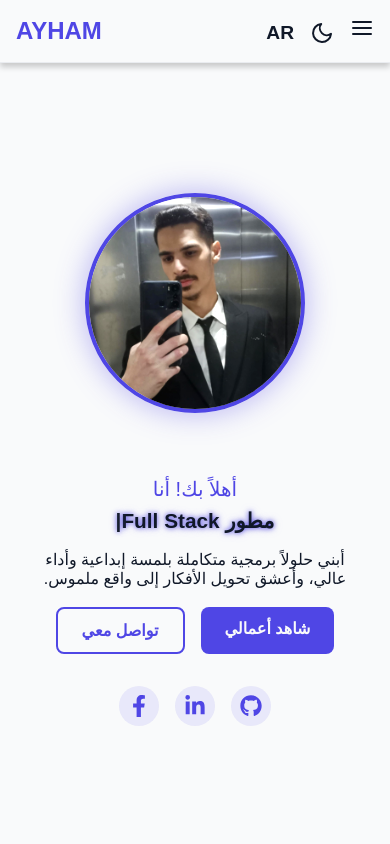
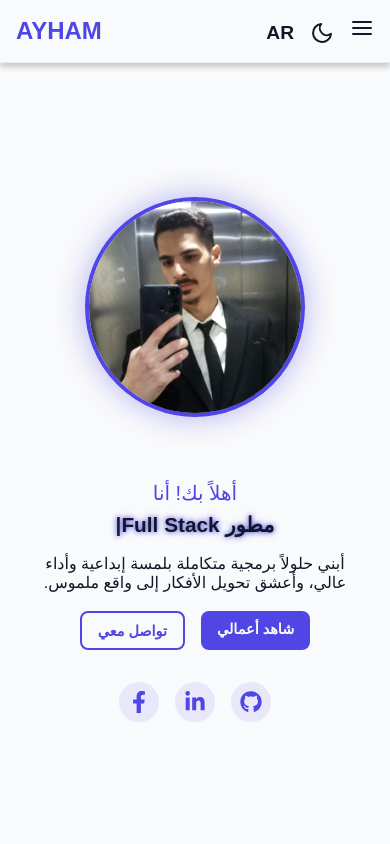
Before and after one commit to Ayham1najeb/portfolio-ayham, a React (Vite) app: page / in a window 390 px wide. Shown: the top 844 px of the page. Built offline with nearby package versions, Linux system fonts and the light colour scheme.

Commit message:
Update email to najebayham and fix hero button styles on mobile

```diff
--- a/src/components/Contact.jsx
+++ b/src/components/Contact.jsx
@@ -285,7 +285,7 @@ const Contact = () => {
                         <FaEnvelope />
                         <div>
                             <p style={{ color: 'var(--color-text)', fontWeight: 'bold' }}>{t('contact_email')}</p>
-                            <p style={{ color: '#6B7280', fontSize: '1rem', direction: 'ltr', textAlign: 'start' }}>ayhamoy2@gmail.com</p>
+                            <p style={{ color: '#6B7280', fontSize: '1rem', direction: 'ltr', textAlign: 'start' }}>najebayham@gmail.com</p>
                         </div>
                     </InfoCard>
 
--- a/src/components/Hero.jsx
+++ b/src/components/Hero.jsx
@@ -83,8 +83,13 @@ const PrimaryButton = styled(motion.a)`
     padding: 0.75rem 1.5rem;
     border-radius: 0.5rem;
     transition: background-color 0.3s;
+    text-align: center;
     &:hover {
         background-color: #3730A3;
+    }
+    @media (max-width: 768px) {
+        padding: 0.6rem 1rem;
+        font-size: 0.9rem;
     }
 `;
 
@@ -95,9 +100,14 @@ const SecondaryButton = styled(motion.a)`
     padding: 0.75rem 1.5rem;
     border-radius: 0.5rem;
     transition: all 0.3s;
+    text-align: center;
     &:hover {
         background-color: var(--color-accent);
         color: var(--color-background);
+    }
+    @media (max-width: 768px) {
+        padding: 0.6rem 1rem;
+        font-size: 0.9rem;
     }
 `;
 
```
